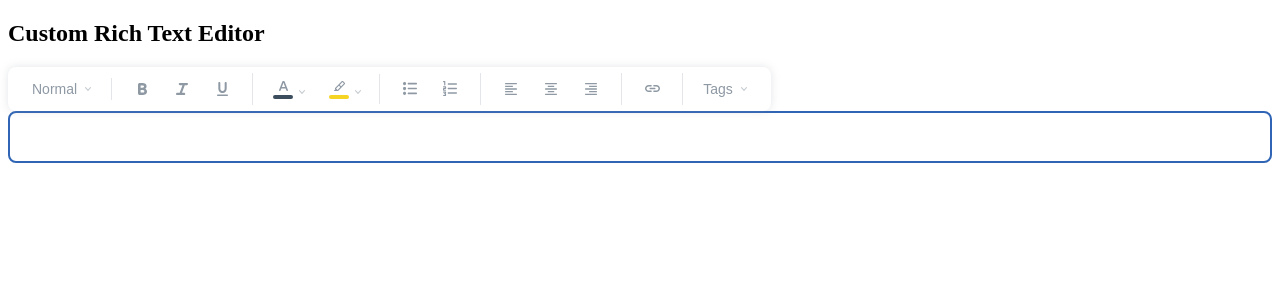
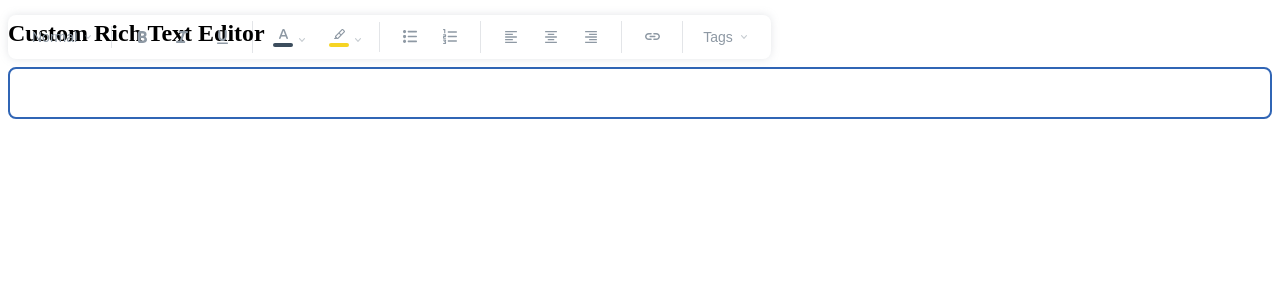
Before and after one commit to EC-IS/myvme-rich-text-editor, a React (Vite) app: page / in a window 1280 px wide. Shown: the top 300 px of the page. Built offline with nearby package versions, Linux system fonts and the light colour scheme.

Commit message:
added toolbar styling fixes

```diff
--- a/src/components/MyVMERichTextEditor.module.scss
+++ b/src/components/MyVMERichTextEditor.module.scss
@@ -2,6 +2,7 @@
 
 .MyVMERichTextEditor {
   position: relative;
+  z-index: 1000;
 
   .toolbar {
     transition: opacity 0.5s ease-in-out, transform 0.5s ease-in-out;
--- a/src/components/Toolbar.module.scss
+++ b/src/components/Toolbar.module.scss
@@ -1,6 +1,10 @@
 @use "../assets/sass/abstracts/index" as *;
 
 .rich-text-editor__toolbar {
+  position: absolute;
+  bottom: calc(100% + 0.5rem);
+  left: 0;
+
   display: flex;
   align-items: center;
   gap: pxToRem(12);
--- a/src/components/toolbar-items/Button.module.scss
+++ b/src/components/toolbar-items/Button.module.scss
@@ -100,6 +100,12 @@
     bottom: pxToRem(-3);
   }
 
+  .tooltip {
+    position: absolute;
+    left: 50%;
+    transform: translateX(-50%);
+  }
+
   label {
     display: grid;
     grid-template-columns: auto 1fr;
```
Lines whose indentation alone changed are shown as unchanged.
